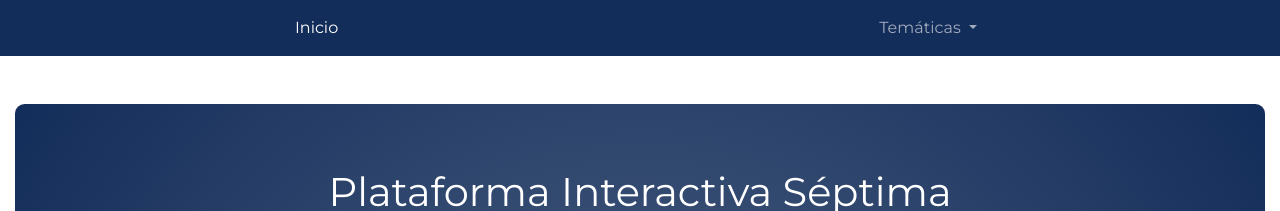
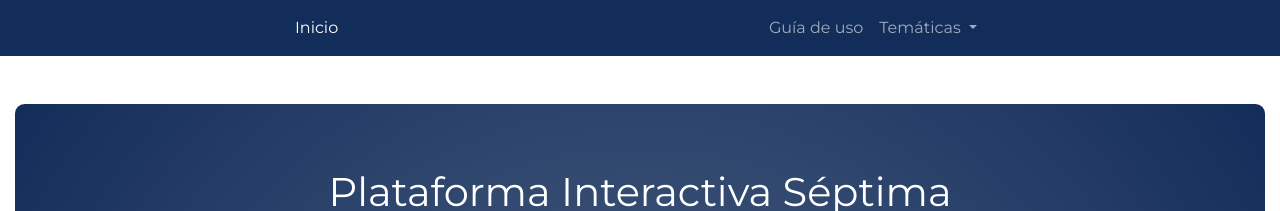
Before and after one commit to JaliscoComoVamos/epc2020, a Jekyll site: the page built from index.md, in a window 1280 px wide and 900 px high. Shown: the top 211 px of the window. Built offline with Jekyll 4.4.1, drawn with Linux system fonts in a browser that asks for light colours.

Commit message:
Update header.html

```diff
--- a/_includes/header.html
+++ b/_includes/header.html
@@ -17,11 +17,12 @@
           <li class="nav-item">
   <a class="nav-link" href="{{ my_page.url | relative_url }}">{{ my_page.title | escape }}</a>
           </li>
-        <li class="nav-item">
+
+          {%- endif -%}
+        {% endfor -%}
+          <li class="nav-item">
           <a class="nav-link" href="guia-de-uso-html">Guía de uso</a>
         </li>
-          {%- endif -%}
-        {% endfor -%}
      <li class="nav-item dropdown">
         <a class="nav-link dropdown-toggle" href="#" id="navbarDropdown" role="button" data-toggle="dropdown" aria-haspopup="true" aria-expanded="false">
           Temáticas
```
